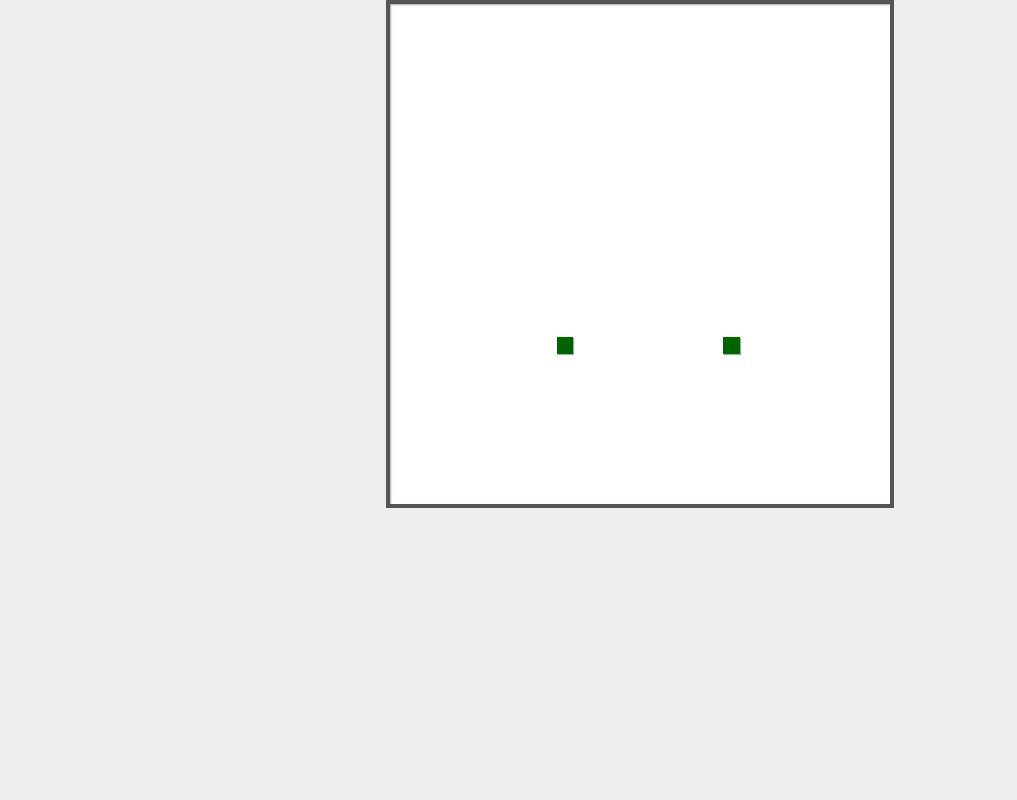
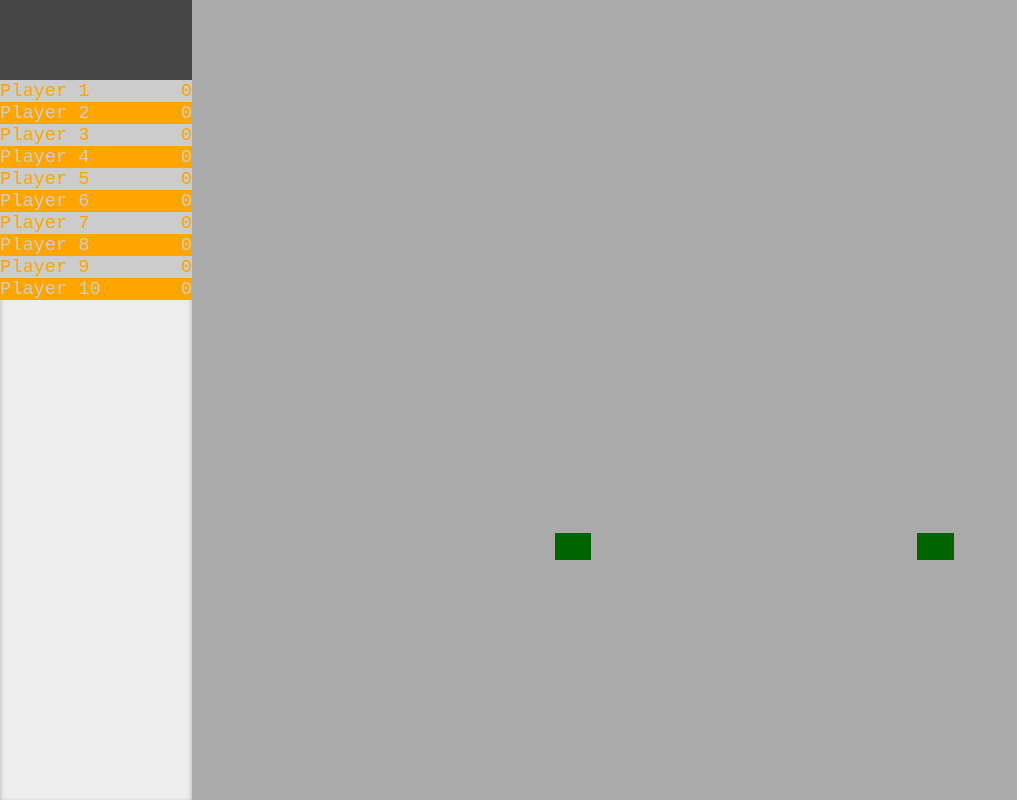
Before and after one commit to antonhedstrom/multisnake, a website: page index.html in a window 1280 px wide. Shown: the whole page, without its empty margins (0-1017 px from the left). Drawn offline with Linux system fonts and the light colour scheme.

Commit message:
styling mtf

```diff
--- a/assets/style/style.css
+++ b/assets/style/style.css
@@ -1,38 +1,32 @@
-body {
-  font-family: "verdana", "arial";
+body, html {
+  font-family: monospace;
   font-size: 14pt;
-  background-color: #EEE;
-  color: #666;
-  margin:0;
-  padding:0;
+  color: orange;
   height: 100%;
+  width: 100%;
+  padding: 0;
+  margin: 0;
 }
 p {
   margin:1em;
 }
+
 #game {
-  position:absolute;
-  text-align:center;
-  width:100%;
+  float: right;
+  width: 85%;
   height: 100%;
 }
 #game #tiles {
-  border:4px #555 solid;
-  background-color:#FFF;
+  background-color: #aaa;
   display:inline-block;
-  width:500px;
-  height:500px;
-  margin:0 auto;
-  box-shadow: 1px 1px 2px 0px #AAA inset;
+  height: 100%;
+  width: 100%;
+  /*box-shadow: 1px 1px 2px 0px #AAA inset;*/
 }
 #game #tiles .tile {
   display:inline-block;
   float:left;
   /* Place border inside element: */
-  box-sizing:border-box;
-  -moz-box-sizing:border-box; /* Firefox */
-  border:0px #FFF solid;
-  border-collapse: collapse;
 }
 #game #tiles .tile:nth-child(2n) {
 
@@ -56,3 +50,48 @@ p {
 #game.paused #tiles .tile {
   opacity: 0.6;
 }
+.container {
+  width: 100%;
+  height: 100%;
+}
+
+/* INFORMATION AND STATISTICS */
+
+.information-container {
+  float: left;
+  height: 100%;
+  width: 15%;
+}
+.information-container .top-container {
+  height: 10%;
+  width: 100%;
+  background-color: #464646;
+  float: left;
+}
+.information-container .top-container span {
+   display:block;
+   width:100px;
+   margin: 50% auto 50%;
+ }
+.information-container .information {
+  height: 90%;
+  width: 100%;
+  /*border-top: 1px;
+  border-left: 0;
+  border-style: inset;*/
+  -moz-box-shadow: 0 12px 5px #aaa inset;
+  -webkit-box-shadow: 0px 2px 5px #aaa inset;
+  box-shadow: 0px 2px 5px #aaa inset;
+  background-color: #eee;
+  float: left;
+}
+.information-container .information .player:nth-child(odd) {
+  background-color: #ccc;
+}
+.information-container .information .player:nth-child(even) {
+  background-color: orange;
+  color: #ccc;
+}
+.information-container .information .player .points {
+  float: right;
+}
--- a/index.html
+++ b/index.html
@@ -42,10 +42,29 @@
     </script>
   </head>
   <body>
+    <div class="container">
+    <!-- User and Statistics container -->
+      <div class="information-container">
+        <div class="top-container">
+          <span>snake.io</span>
+        </div>
+        <div class="information">
+          <div class="players">
+            <div class="player">Player 1<div class="points">0</div></div>
+            <div class="player">Player 2<div class="points">0</div></div>
+            <div class="player">Player 3<div class="points">0</div></div>
+            <div class="player">Player 4<div class="points">0</div></div>
+            <div class="player">Player 5<div class="points">0</div></div>
+            <div class="player">Player 6<div class="points">0</div></div>
+            <div class="player">Player 7<div class="points">0</div></div>
+            <div class="player">Player 8<div class="points">0</div></div>
+            <div class="player">Player 9<div class="points">0</div></div>
+            <div class="player">Player 10<div class="points">0</div></div>
+          </div>
+        </div>
+      </div>
 
-
-    <!-- Game container -->
-    <div id="game"></div>
-
+      <div id="game"></div>
+    </div>
   </body>
 </html>
```
Also changed, not shown: 1 other file.
